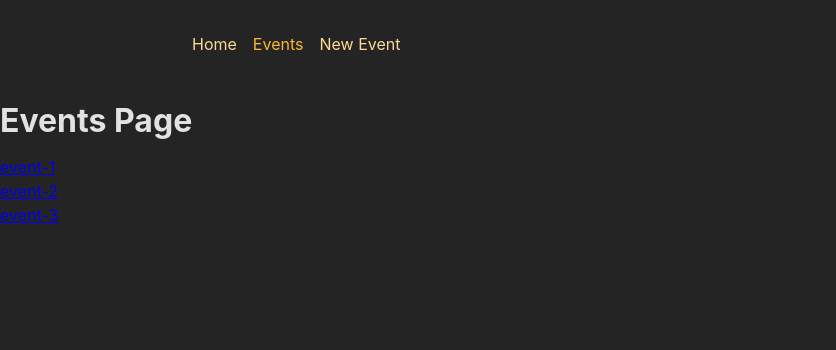
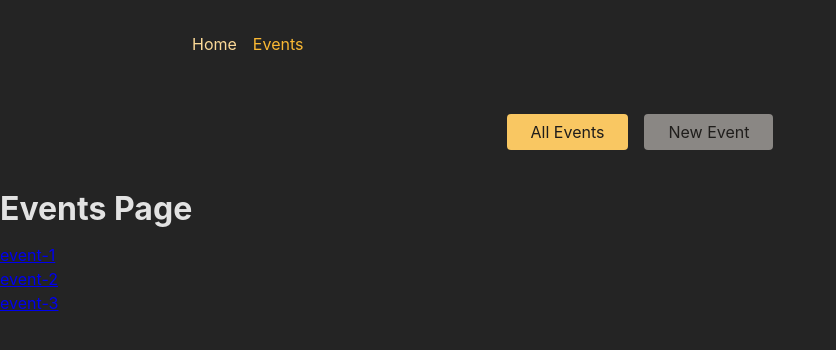
Before and after one commit to Uthaeus/react-router2, a React (Create React App) app: page /events in a window 1280 px wide. Shown: the top 350 px of the page, without its empty margins (0-836 px from the left). Built offline with nearby package versions, Linux system fonts and the light colour scheme.

Commit message:
created an events navigation bar w/ links to event relevent pages

```diff
--- a/src/App.js
+++ b/src/App.js
@@ -29,6 +29,7 @@
 import HomePage from './pages/Home';
 import RootLayout from './pages/Root';
 import NewEventPage from './pages/NewEvent';
+import EventsRootLayout from './pages/EventsRoot';
 
 const router = createBrowserRouter([
   {
@@ -37,11 +38,17 @@
     errorElement: <ErrorPage />,
     children: [
       { index: true, element: <HomePage /> },
-      { path: 'events', element: <EventsPage /> },
-      { path: 'events/:eventId', element: <EventDetailPage /> },
-      { path: 'events/:eventId/edit', element: <EditEventPage /> },
-      { path: 'events/new', element: <NewEventPage /> },
-    ]
+      {
+        path: 'events',
+        element: <EventsRootLayout />,
+        children: [
+          { index: true, element: <EventsPage /> },
+          { path: ':eventId', element: <EventDetailPage /> },
+          { path: ':eventId/edit', element: <EditEventPage /> },
+          { path: 'new', element: <NewEventPage /> },
+        ],
+      },
+    ],
   }
 ]);
 
--- a/src/components/EventsNavigation.js
+++ b/src/components/EventsNavigation.js
@@ -1,3 +1,5 @@
+import { NavLink } from 'react-router-dom';
+
 import classes from './EventsNavigation.module.css';
 
 function EventsNavigation() {
@@ -6,10 +8,10 @@
       <nav>
         <ul className={classes.list}>
           <li>
-            <a href="/events">All Events</a>
+            <NavLink to='/events' className={({isActive}) => isActive ? classes.active : undefined} end>All Events</NavLink>
           </li>
           <li>
-            <a href="/events/new">New Event</a>
+            <NavLink to="/events/new" className={({isActive}) => isActive ? classes.active : undefined}>New Event</NavLink>
           </li>
         </ul>
       </nav>
--- a/src/components/MainNavigation.js
+++ b/src/components/MainNavigation.js
@@ -13,9 +13,6 @@
           <li>
             <NavLink to='/events' className={({isActive}) => isActive ? classes.active : undefined}>Events</NavLink>
           </li>
-          <li>
-            <NavLink to='/events/new' className={({isActive}) => isActive ? classes.active : undefined}>New Event</NavLink>
-          </li>
         </ul>
       </nav>
     </header>
--- /dev/null
+++ b/src/pages/EventsRoot.js
@@ -0,0 +1,16 @@
+import { Outlet } from "react-router-dom";
+
+import EventsNavigation from '../components/EventsNavigation';
+
+const EventsRootLayout = () => {
+
+    return (
+        <>
+            <EventsNavigation />
+            <Outlet />
+        </>
+    );
+};
+
+
+export default EventsRootLayout;
```
